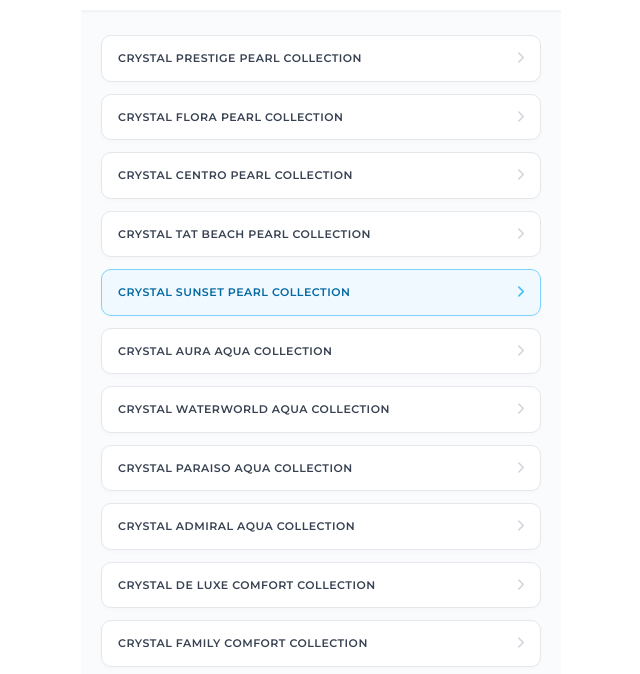
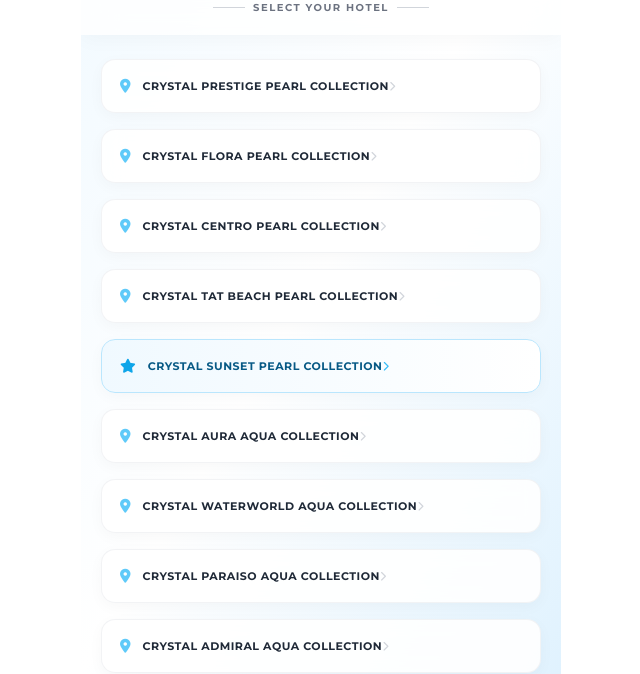
Before and after one commit to emrecanergun/crystal-app, a plain HTML site: page index.html in a window 1280 px wide. Shown: the part 126-800 px from the top of the page, without its empty margins (319-959 px from the left). Drawn offline with nearby package versions, Linux system fonts and the light colour scheme; a web font is replaced by a local one.

Commit message:
Update index.html

```diff
--- a/index.html
+++ b/index.html
@@ -43,7 +43,7 @@
         .dashed-border-y { border-top: 1px dashed #e5e7eb; border-bottom: 1px dashed #e5e7eb; }
         .dashed-border-b { border-bottom: 1px dashed #e5e7eb; }
 
-        /* Standart Buton (Aktivite İçi ve Dış Linkler İçin) */
+        /* Standart Buton */
         .crystal-btn {
             background-color: #49bad5;
             border-radius: 8px;
@@ -57,9 +57,10 @@
         }
         .crystal-btn:active { transform: scale(0.97); }
 
-        /* YENİ: Arkası Fotoğraflı Ana Menü Grid Butonları */
+        /* Arkası Fotoğraflı Ana Menü Grid Butonları (Hızlı yüklenme korumalı) */
         .crystal-menu-btn {
             border-radius: 12px;
+            background-color: #49bad5; /* Resim yüklenene kadar duracak renk */
             background-size: cover;
             background-position: center;
             box-shadow: inset 0 0 0 1px rgba(255,255,255,0.5), 0 4px 10px rgba(0,0,0,0.08);
@@ -70,21 +71,31 @@
         }
         .crystal-menu-btn:active { transform: scale(0.96); box-shadow: 0 2px 5px rgba(0,0,0,0.1); }
 
-        /* Otel Seçim Butonları */
+        /* CANLANDIRILMIŞ OTEL SEÇİM BUTONLARI */
         .hotel-select-btn {
-            background: #ffffff;
-            border: 1px solid #e5e7eb;
-            border-radius: 10px;
-            padding: 14px 16px;
+            background: rgba(255, 255, 255, 0.9);
+            backdrop-filter: blur(10px);
+            border: 1px solid rgba(229, 231, 235, 0.5);
+            border-radius: 14px;
+            padding: 16px 18px;
             display: flex;
-            justify-content: space-between;
             align-items: center;
-            box-shadow: 0 2px 5px rgba(0,0,0,0.02);
-            transition: all 0.1s ease;
+            box-shadow: 0 4px 15px rgba(0,0,0,0.03);
+            transition: all 0.2s cubic-bezier(0.4, 0, 0.2, 1);
             cursor: pointer;
         }
-        .hotel-select-btn:active { background: #f3f4f6; transform: scale(0.98); }
-        .hotel-name { font-size: 11px; font-weight: 600; color: #374151; letter-spacing: 0.5px; }
+        .hotel-select-btn:active { background: #f0f9ff; transform: scale(0.97); box-shadow: 0 2px 8px rgba(0,162,223,0.1); border-color: #bae6fd; }
+        .hotel-name { font-size: 11px; font-weight: 700; color: #1f2937; letter-spacing: 0.5px; line-height: 1.3; }
+
+        /* Seçim Ekranı Animasyonları */
+        @keyframes fadeInUp {
+            from { opacity: 0; transform: translateY(20px); }
+            to { opacity: 1; transform: translateY(0); }
+        }
+        .animate-fade-in-up {
+            opacity: 0;
+            animation: fadeInUp 0.5s ease-out forwards;
+        }
 
         .crystal-panel { background-color: #49bad5; border-radius: 12px; padding: 1.5rem; color: #ffffff; box-shadow: inset 0 0 0 1px rgba(255,255,255,0.5), 0 4px 6px rgba(0,0,0,0.1); text-align: center; }
         .crystal-panel a { text-decoration: underline; font-weight: bold; }
@@ -120,32 +131,80 @@
 </head>
 <body>
 
-<!-- 0. OTEL SEÇİM (GİRİŞ) EKRANI -->
-<div id="hotel-selection-screen" class="app-container scrollable-content z-30">
-    <div class="sticky top-0 bg-white/95 backdrop-blur z-10 pt-8 pb-4 px-6 border-b border-gray-100 shadow-sm text-center">
-        <img src="logo.png" alt="Crystal Hotels" onerror="this.style.display='none'" class="h-16 mx-auto object-contain">
-        <p class="text-xs text-gray-500 mt-2 font-medium tracking-wide">PLEASE SELECT YOUR HOTEL</p>
+<!-- 0. YENİ OTEL SEÇİM (GİRİŞ) EKRANI (Premium Tasarım) -->
+<div id="hotel-selection-screen" class="app-container scrollable-content z-30 bg-gradient-to-br from-sky-50 via-white to-sky-100">
+
+    <div class="sticky top-0 bg-white/80 backdrop-blur-lg z-10 pt-10 pb-5 px-6 shadow-[0_4px_20px_rgba(0,0,0,0.03)] text-center">
+        <img src="logo.png" alt="Crystal Hotels" onerror="this.style.display='none'" class="h-[70px] mx-auto object-contain">
+        <div class="flex items-center justify-center space-x-2 mt-4">
+            <div class="h-px bg-gray-300 w-8"></div>
+            <p class="text-[10px] text-gray-500 font-bold tracking-[0.15em] uppercase">Select Your Hotel</p>
+            <div class="h-px bg-gray-300 w-8"></div>
+        </div>
     </div>
 
-    <div class="px-5 py-6 space-y-3 pb-12">
-        <div onclick="selectHotel('Prestige')" class="hotel-select-btn"><span class="hotel-name">CRYSTAL PRESTIGE PEARL COLLECTION</span><i class="fa-solid fa-chevron-right text-gray-300 text-xs"></i></div>
-        <div onclick="selectHotel('Flora')" class="hotel-select-btn"><span class="hotel-name">CRYSTAL FLORA PEARL COLLECTION</span><i class="fa-solid fa-chevron-right text-gray-300 text-xs"></i></div>
-        <div onclick="selectHotel('Centro')" class="hotel-select-btn"><span class="hotel-name">CRYSTAL CENTRO PEARL COLLECTION</span><i class="fa-solid fa-chevron-right text-gray-300 text-xs"></i></div>
-        <div onclick="selectHotel('TatBeach')" class="hotel-select-btn"><span class="hotel-name">CRYSTAL TAT BEACH PEARL COLLECTION</span><i class="fa-solid fa-chevron-right text-gray-300 text-xs"></i></div>
-        <div onclick="selectHotel('Sunset')" class="hotel-select-btn border-sky-300 bg-sky-50"><span class="hotel-name text-sky-700">CRYSTAL SUNSET PEARL COLLECTION</span><i class="fa-solid fa-chevron-right text-sky-400 text-xs"></i></div>
-        <div onclick="selectHotel('Aura')" class="hotel-select-btn"><span class="hotel-name">CRYSTAL AURA AQUA COLLECTION</span><i class="fa-solid fa-chevron-right text-gray-300 text-xs"></i></div>
-        <div onclick="selectHotel('Waterworld')" class="hotel-select-btn"><span class="hotel-name">CRYSTAL WATERWORLD AQUA COLLECTION</span><i class="fa-solid fa-chevron-right text-gray-300 text-xs"></i></div>
-        <div onclick="selectHotel('Paraiso')" class="hotel-select-btn"><span class="hotel-name">CRYSTAL PARAISO AQUA COLLECTION</span><i class="fa-solid fa-chevron-right text-gray-300 text-xs"></i></div>
-        <div onclick="selectHotel('Admiral')" class="hotel-select-btn"><span class="hotel-name">CRYSTAL ADMIRAL AQUA COLLECTION</span><i class="fa-solid fa-chevron-right text-gray-300 text-xs"></i></div>
-        <div onclick="selectHotel('DeLuxe')" class="hotel-select-btn"><span class="hotel-name">CRYSTAL DE LUXE COMFORT COLLECTION</span><i class="fa-solid fa-chevron-right text-gray-300 text-xs"></i></div>
-        <div onclick="selectHotel('Family')" class="hotel-select-btn"><span class="hotel-name">CRYSTAL FAMILY COMFORT COLLECTION</span><i class="fa-solid fa-chevron-right text-gray-300 text-xs"></i></div>
-        <div onclick="selectHotel('Boutique')" class="hotel-select-btn"><span class="hotel-name">CRYSTAL BOUTIQUE COMFORT COLLECTION</span><i class="fa-solid fa-chevron-right text-gray-300 text-xs"></i></div>
-        <div onclick="selectHotel('WorldOfColours')" class="hotel-select-btn"><span class="hotel-name">CRYSTAL WORLD OF COLOURS COMFORT</span><i class="fa-solid fa-chevron-right text-gray-300 text-xs"></i></div>
+    <!-- Animasyonlu Liste -->
+    <div class="px-5 py-6 space-y-4 pb-12">
+        <div onclick="selectHotel('Prestige')" class="hotel-select-btn animate-fade-in-up" style="animation-delay: 0.05s;">
+            <div class="flex items-center"><i class="fa-solid fa-location-dot text-sky-400 mr-3 text-sm opacity-80"></i><span class="hotel-name">CRYSTAL PRESTIGE PEARL COLLECTION</span></div>
+            <i class="fa-solid fa-chevron-right text-gray-300 text-[10px]"></i>
+        </div>
+        <div onclick="selectHotel('Flora')" class="hotel-select-btn animate-fade-in-up" style="animation-delay: 0.1s;">
+            <div class="flex items-center"><i class="fa-solid fa-location-dot text-sky-400 mr-3 text-sm opacity-80"></i><span class="hotel-name">CRYSTAL FLORA PEARL COLLECTION</span></div>
+            <i class="fa-solid fa-chevron-right text-gray-300 text-[10px]"></i>
+        </div>
+        <div onclick="selectHotel('Centro')" class="hotel-select-btn animate-fade-in-up" style="animation-delay: 0.15s;">
+            <div class="flex items-center"><i class="fa-solid fa-location-dot text-sky-400 mr-3 text-sm opacity-80"></i><span class="hotel-name">CRYSTAL CENTRO PEARL COLLECTION</span></div>
+            <i class="fa-solid fa-chevron-right text-gray-300 text-[10px]"></i>
+        </div>
+        <div onclick="selectHotel('TatBeach')" class="hotel-select-btn animate-fade-in-up" style="animation-delay: 0.2s;">
+            <div class="flex items-center"><i class="fa-solid fa-location-dot text-sky-400 mr-3 text-sm opacity-80"></i><span class="hotel-name">CRYSTAL TAT BEACH PEARL COLLECTION</span></div>
+            <i class="fa-solid fa-chevron-right text-gray-300 text-[10px]"></i>
+        </div>
+
+        <!-- Sunset (Özel Vurgu) -->
+        <div onclick="selectHotel('Sunset')" class="hotel-select-btn animate-fade-in-up border-sky-200 bg-gradient-to-r from-sky-50 to-white" style="animation-delay: 0.25s;">
+            <div class="flex items-center"><i class="fa-solid fa-star text-sky-500 mr-3 text-sm"></i><span class="hotel-name text-sky-800">CRYSTAL SUNSET PEARL COLLECTION</span></div>
+            <i class="fa-solid fa-chevron-right text-sky-400 text-[10px]"></i>
+        </div>
+
+        <div onclick="selectHotel('Aura')" class="hotel-select-btn animate-fade-in-up" style="animation-delay: 0.3s;">
+            <div class="flex items-center"><i class="fa-solid fa-location-dot text-sky-400 mr-3 text-sm opacity-80"></i><span class="hotel-name">CRYSTAL AURA AQUA COLLECTION</span></div>
+            <i class="fa-solid fa-chevron-right text-gray-300 text-[10px]"></i>
+        </div>
+        <div onclick="selectHotel('Waterworld')" class="hotel-select-btn animate-fade-in-up" style="animation-delay: 0.35s;">
+            <div class="flex items-center"><i class="fa-solid fa-location-dot text-sky-400 mr-3 text-sm opacity-80"></i><span class="hotel-name">CRYSTAL WATERWORLD AQUA COLLECTION</span></div>
+            <i class="fa-solid fa-chevron-right text-gray-300 text-[10px]"></i>
+        </div>
+        <div onclick="selectHotel('Paraiso')" class="hotel-select-btn animate-fade-in-up" style="animation-delay: 0.4s;">
+            <div class="flex items-center"><i class="fa-solid fa-location-dot text-sky-400 mr-3 text-sm opacity-80"></i><span class="hotel-name">CRYSTAL PARAISO AQUA COLLECTION</span></div>
+            <i class="fa-solid fa-chevron-right text-gray-300 text-[10px]"></i>
+        </div>
+        <div onclick="selectHotel('Admiral')" class="hotel-select-btn animate-fade-in-up" style="animation-delay: 0.45s;">
+            <div class="flex items-center"><i class="fa-solid fa-location-dot text-sky-400 mr-3 text-sm opacity-80"></i><span class="hotel-name">CRYSTAL ADMIRAL AQUA COLLECTION</span></div>
+            <i class="fa-solid fa-chevron-right text-gray-300 text-[10px]"></i>
+        </div>
+        <div onclick="selectHotel('DeLuxe')" class="hotel-select-btn animate-fade-in-up" style="animation-delay: 0.5s;">
+            <div class="flex items-center"><i class="fa-solid fa-location-dot text-sky-400 mr-3 text-sm opacity-80"></i><span class="hotel-name">CRYSTAL DE LUXE COMFORT COLLECTION</span></div>
+            <i class="fa-solid fa-chevron-right text-gray-300 text-[10px]"></i>
+        </div>
+        <div onclick="selectHotel('Family')" class="hotel-select-btn animate-fade-in-up" style="animation-delay: 0.55s;">
+            <div class="flex items-center"><i class="fa-solid fa-location-dot text-sky-400 mr-3 text-sm opacity-80"></i><span class="hotel-name">CRYSTAL FAMILY COMFORT COLLECTION</span></div>
+            <i class="fa-solid fa-chevron-right text-gray-300 text-[10px]"></i>
+        </div>
+        <div onclick="selectHotel('Boutique')" class="hotel-select-btn animate-fade-in-up" style="animation-delay: 0.6s;">
+            <div class="flex items-center"><i class="fa-solid fa-location-dot text-sky-400 mr-3 text-sm opacity-80"></i><span class="hotel-name">CRYSTAL BOUTIQUE COMFORT COLLECTION</span></div>
+            <i class="fa-solid fa-chevron-right text-gray-300 text-[10px]"></i>
+        </div>
+        <div onclick="selectHotel('WorldOfColours')" class="hotel-select-btn animate-fade-in-up" style="animation-delay: 0.65s;">
+            <div class="flex items-center"><i class="fa-solid fa-location-dot text-sky-400 mr-3 text-sm opacity-80"></i><span class="hotel-name">CRYSTAL WORLD OF COLOURS COMFORT</span></div>
+            <i class="fa-solid fa-chevron-right text-gray-300 text-[10px]"></i>
+        </div>
     </div>
 </div>
 
 <!-- 1. ANA MENÜ EKRANI -->
-<div id="main-menu-screen" class="app-container hidden">
+<div id="main-menu-screen" class="app-container hidden bg-white">
 
     <div class="flex justify-between items-center px-6 pt-4 shrink-0 relative z-20">
 
@@ -515,8 +574,6 @@
         document.getElementById('hotel-selection-screen').classList.add('hidden');
         document.getElementById('main-menu-screen').classList.remove('hidden');
 
-        // (İsteğe bağlı: Seçilen otelin ismini başlığa yansıtabiliriz. Şimdilik sabit tuttuk)
-
         // Menü ekranı açıldığında dil uyarı baloncuğunu göster ve 4 sn sonra kaybet
         const tooltip = document.getElementById('lang-tooltip');
         if (tooltip) {
@@ -530,7 +587,6 @@
             }, 4000);
         }
 
-        // Türkçe varsayılan olarak başlat
         changeLang('tr');
         renderMainContent();
     }
@@ -707,7 +763,6 @@
     setInterval(() => {
         currentLangIndex = (currentLangIndex + 1) % 4;
 
-        // Sadece ekranda olan menüyü güncelle ki boşuna kasmasın
         if (!document.getElementById('main-menu-screen').classList.contains('hidden')) {
             renderMainContent();
         }
```
